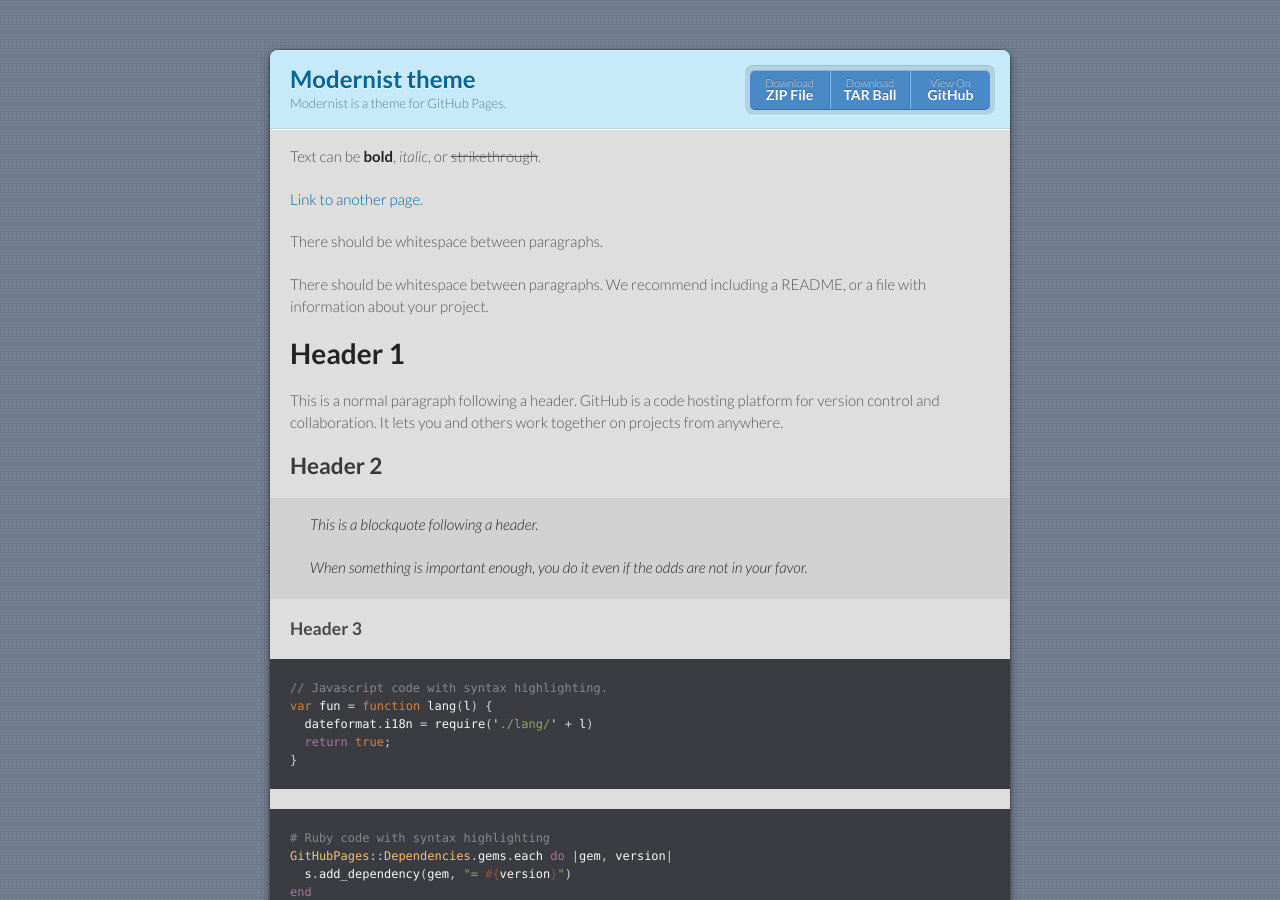
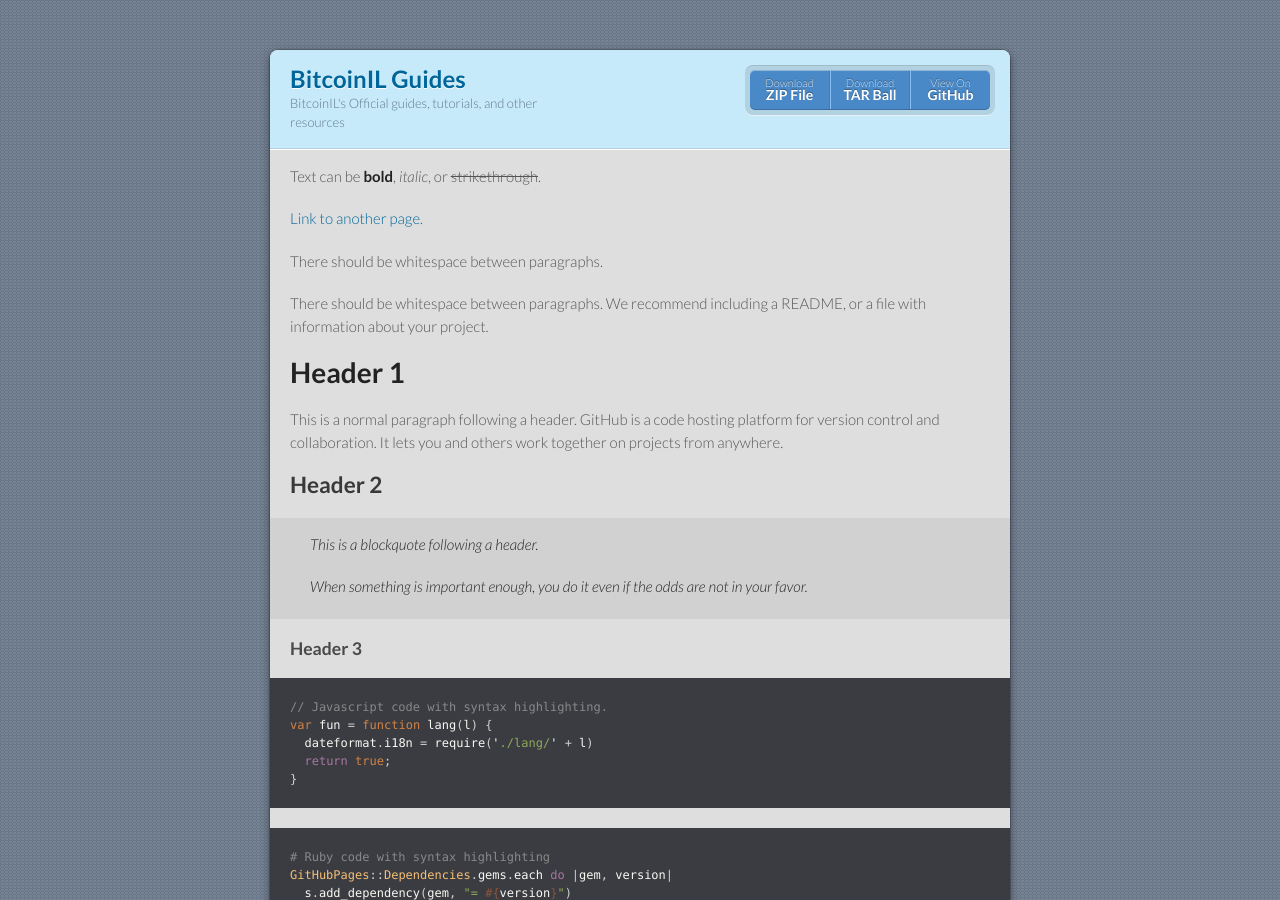
Before and after one commit to bitcoinil/guides, a Jekyll site: the page built from docs/index.md, in a window 1280 px wide and 900 px high. Built offline with Jekyll 4.4.1, drawn with Linux system fonts in a browser that asks for light colours.

Commit message:
Update _config.yml

```diff
--- a/docs/_config.yml
+++ b/docs/_config.yml
@@ -1,5 +1,5 @@
-title: Modernist theme
-description: Modernist is a theme for GitHub Pages.
+title: BitcoinIL Guides
+description: BitcoinIL's Official guides, tutorials, and other resources
 show_downloads: true
 google_analytics:
 theme: jekyll-theme-modernist
```
